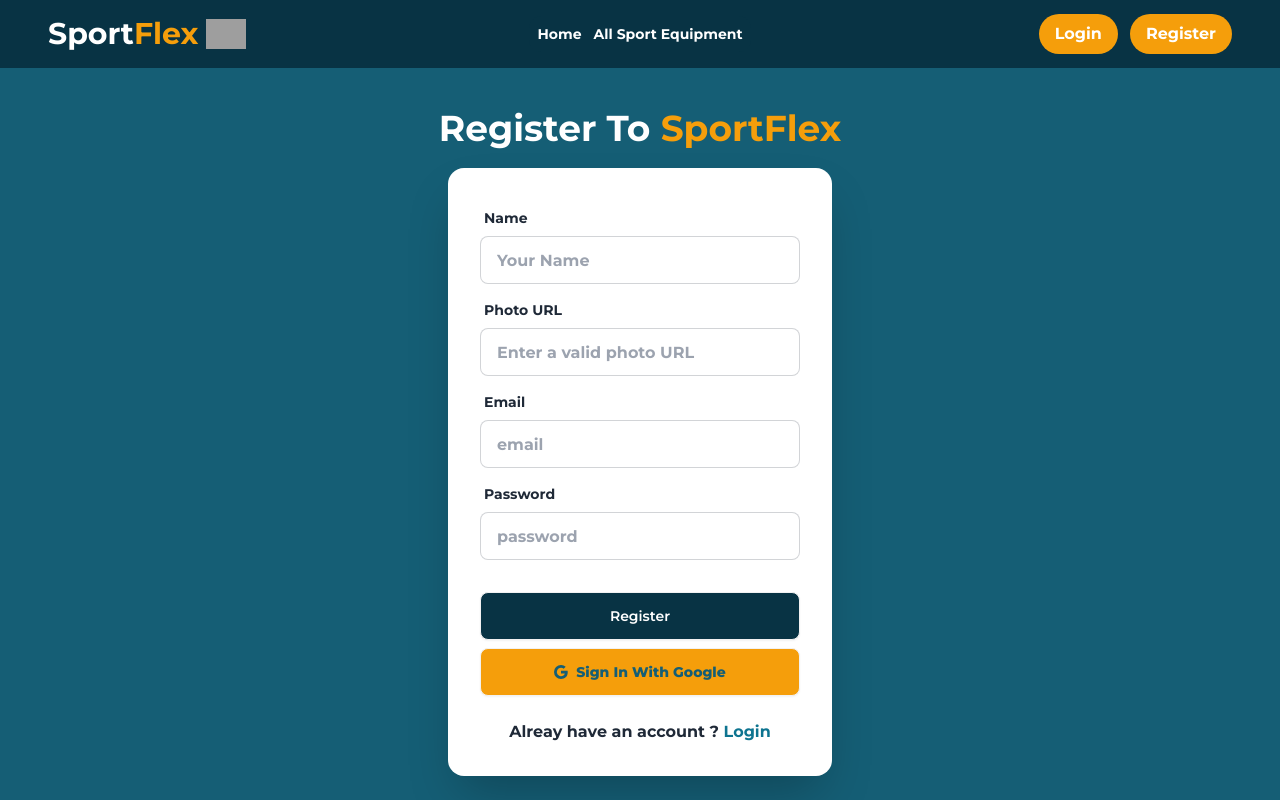
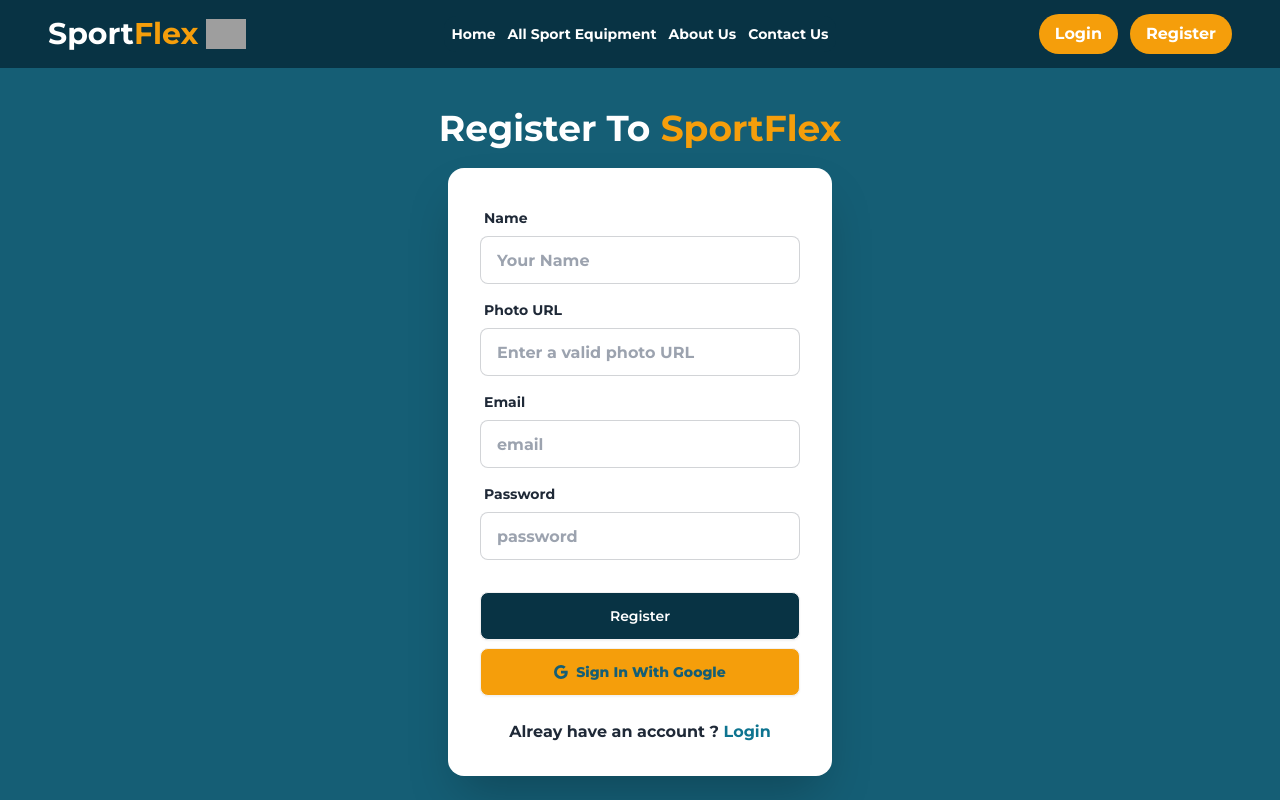
Before and after one commit to golamsarwar96/sport-flex-app-client, a React (Vite) app: page /register in a window 1280 px wide. Shown: the top 800 px of the page. Built offline with nearby package versions, Linux system fonts and the light colour scheme; no server answers; grey boxes are pictures that could not be loaded; a web font is replaced by a local one.

Commit message:
Added About us page and added a contact us route

```diff
--- /dev/null
+++ b/src/components/AboutUs.jsx
@@ -0,0 +1,29 @@
+import aboutUsImg from "../assets/aboutUs.jpg";
+const AboutUs = () => {
+  return (
+    <div className="bg-cyan-950 flex px-12 justify-center items-center pt-20 flex-col lg:flex-row gap-5">
+      <div className="lg:w-1/2">
+        <h1 className="text-5xl text-center text-amber-500">About Us</h1>
+        <p className="bg-amber-500 text-cyan-950 p-4 font-base text-sm mt-4 text-center">
+          "Sport Flex" is your ultimate destination for all things sports.
+          Whether you’re an athlete, a coach, or a fitness enthusiast, our
+          website is designed to fuel your passion for sports and fitness. With
+          a sleek and engaging interface, you can explore a variety of sections
+          that make navigation effortless and enjoyable. From discovering
+          top-quality sports gear and accessories tailored for every game to
+          browsing curated categories for Cricket, Football, Hockey, and Tennis,
+          Sport Flex has it all. Be inspired by stories of athletes and their
+          winning moments with our products, while staying informed with
+          insightful blogs. Sport Flex is committed to empowering athletes with
+          premium products and a platform that celebrates the love of sports.
+          Play your best game with Sport Flex!
+        </p>
+      </div>
+      <div className="lg:w-1/2">
+        <img className="" src={aboutUsImg} alt="" />
+      </div>
+    </div>
+  );
+};
+
+export default AboutUs;
--- /dev/null
+++ b/src/components/Contact.jsx
@@ -0,0 +1,9 @@
+const Contact = () => {
+  return (
+    <div>
+      <h1 className="text-5xl">Contact Us</h1>
+    </div>
+  );
+};
+
+export default Contact;
--- a/src/components/Navbar.jsx
+++ b/src/components/Navbar.jsx
@@ -60,6 +60,22 @@
             to="/allequipment"
           >
             All Sport Equipment
+          </NavLink>
+          <NavLink
+            className={({ isActive }) =>
+              isActive ? "bg-amber-500 px-4 py-2 rounded-3xl" : ""
+            }
+            to="/aboutUs"
+          >
+            About Us
+          </NavLink>
+          <NavLink
+            className={({ isActive }) =>
+              isActive ? "bg-amber-500 px-4 py-2 rounded-3xl" : ""
+            }
+            to="/contactUs"
+          >
+            Contact Us
           </NavLink>
         </div>
       )}
```
Also changed, not shown: src/routes/Routes.jsx (+10 -0 lines), src/assets/aboutUs.jpg (added).
